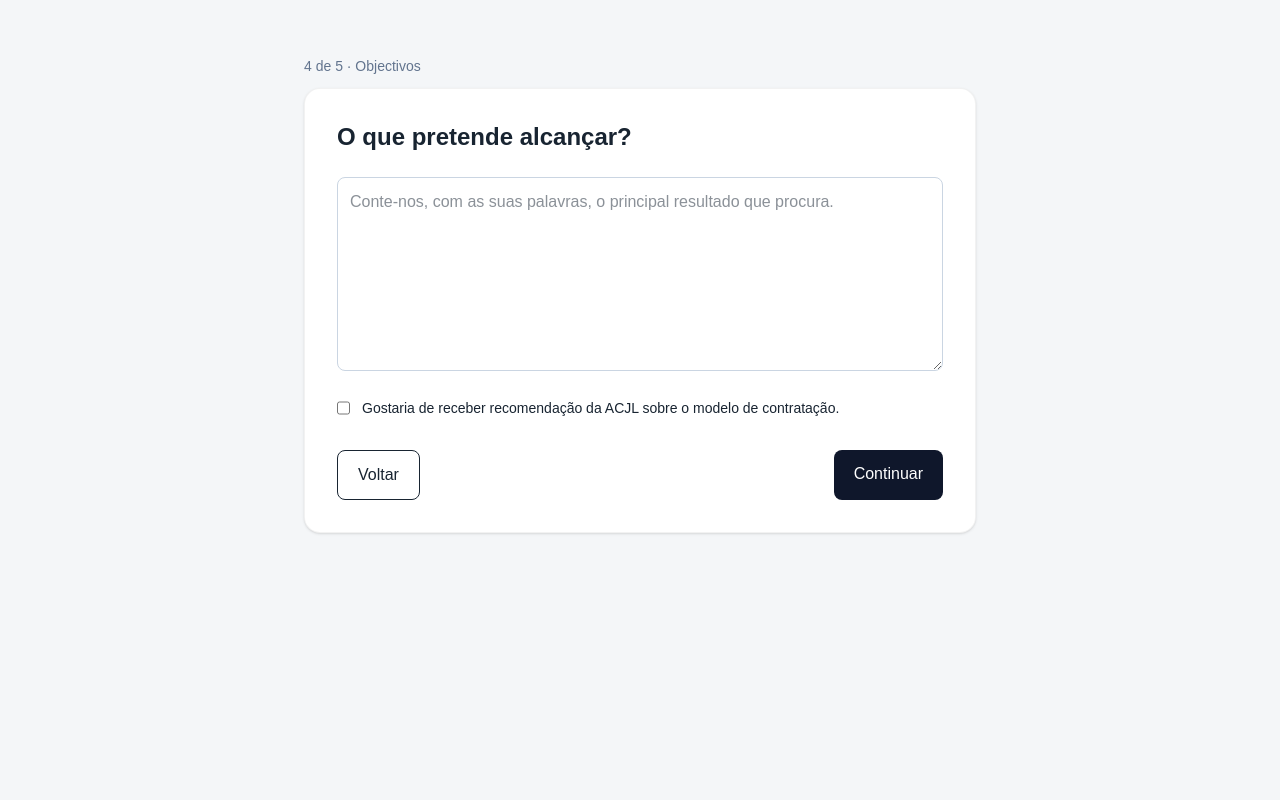
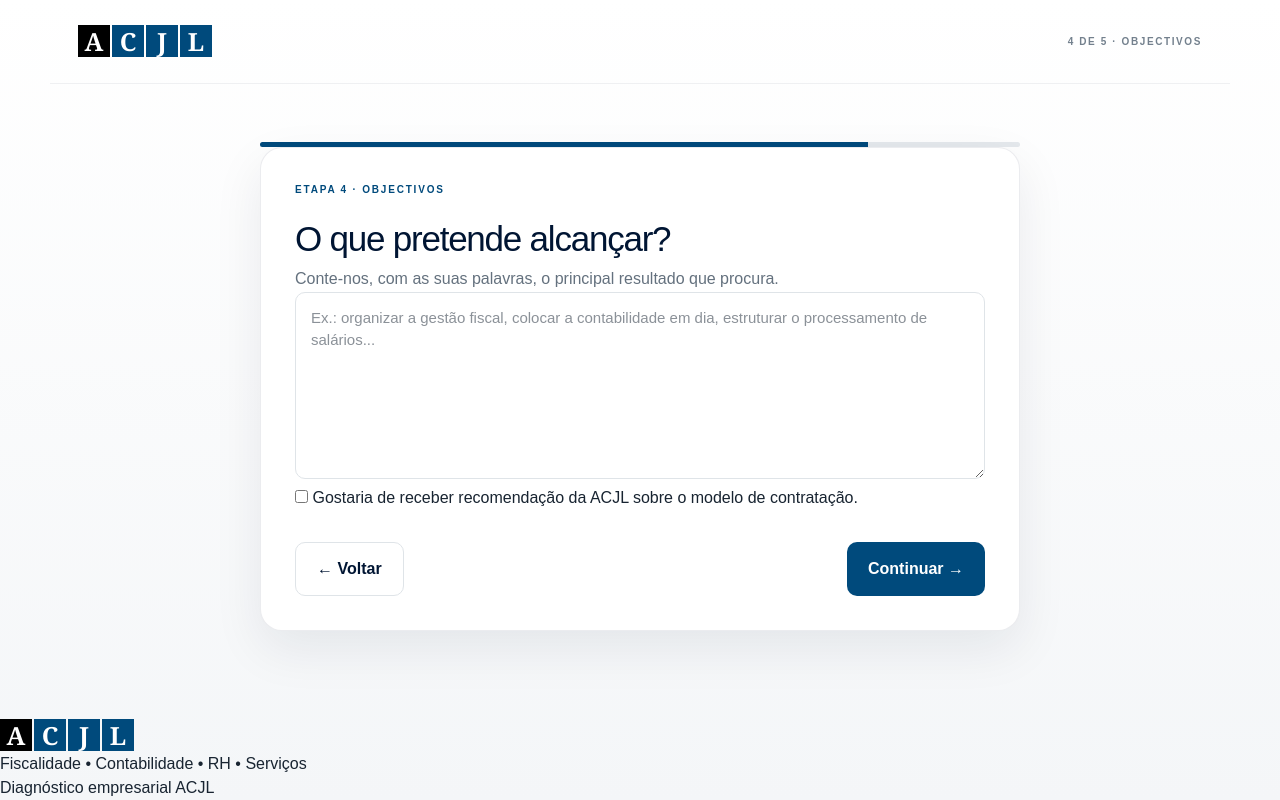
Before and after one commit to acjl-mz/acjl-onboarding, a Next.js app: page /diagnostico/objectivos in a window 1280 px wide. Built offline with nearby package versions, Linux system fonts and the light colour scheme.

Commit message:
refactor: improve ACJL landing UX and diagnostic navigation

```diff
--- a/app/diagnostico/objectivos/page.tsx
+++ b/app/diagnostico/objectivos/page.tsx
@@ -1,17 +1 @@
-import Link from "next/link";
-
-export default function ObjectivosPage() {
-  return (
-    <main className="min-h-screen bg-[var(--acjl-surface)] p-6">
-      <div className="mx-auto max-w-2xl pt-8">
-        <p className="text-sm text-slate-500">4 de 5 · Objectivos</p>
-        <section className="mt-3 rounded-2xl bg-white p-8 border border-black/5 shadow-sm">
-          <h1 className="text-2xl font-semibold">O que pretende alcançar?</h1>
-          <textarea placeholder="Conte-nos, com as suas palavras, o principal resultado que procura." rows={7} className="mt-6 w-full rounded-lg border border-slate-300 p-3" />
-          <label className="mt-5 flex gap-3 text-sm"><input type="checkbox" /> Gostaria de receber recomendação da ACJL sobre o modelo de contratação.</label>
-          <div className="mt-8 flex justify-between"><Link href="/diagnostico/situacao" className="rounded-lg border px-5 py-3">Voltar</Link><Link href="/diagnostico/revisao" className="rounded-lg bg-slate-900 px-5 py-3 text-white">Continuar</Link></div>
-        </section>
-      </div>
-    </main>
-  );
-}
+import Link from "next/link";import{SiteHeader,SiteFooter}from"@/components/SiteChrome";export default function ObjectivosPage(){return <main className="acjl-page"><SiteHeader step="4 DE 5 · OBJECTIVOS"/><div className="acjl-wrap diagnostic-shell"><div className="acjl-form"><div className="acjl-progress"><span style={{width:"80%"}}/></div><section className="acjl-card diagnostic-card"><div className="acjl-eyebrow">ETAPA 4 · OBJECTIVOS</div><h1>O que pretende alcançar?</h1><p>Conte-nos, com as suas palavras, o principal resultado que procura.</p><textarea placeholder="Ex.: organizar a gestão fiscal, colocar a contabilidade em dia, estruturar o processamento de salários..." rows={7} className="acjl-textarea"/><label className="check-line"><input type="checkbox"/> Gostaria de receber recomendação da ACJL sobre o modelo de contratação.</label><div className="acjl-actions"><Link href="/diagnostico/situacao" className="acjl-button acjl-secondary">← Voltar</Link><Link href="/diagnostico/revisao" className="acjl-button acjl-primary">Continuar →</Link></div></section></div></div><SiteFooter/></main>}
```
